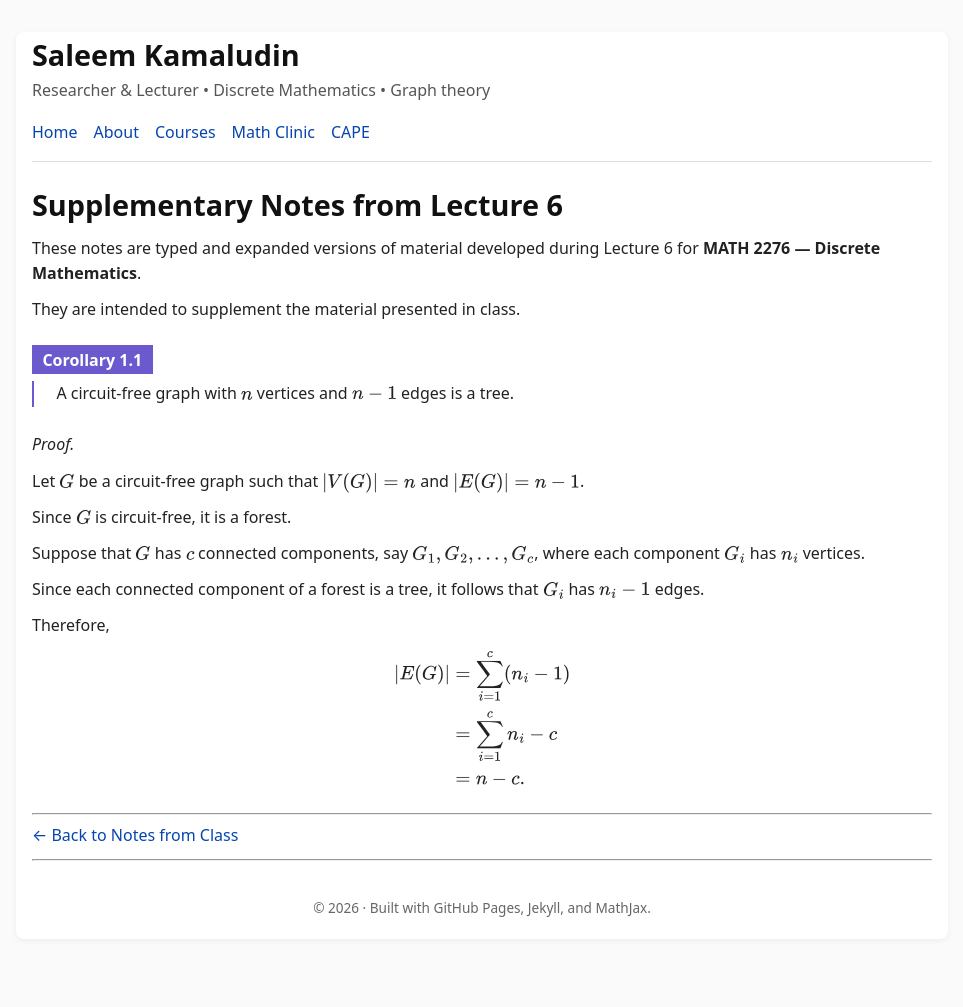
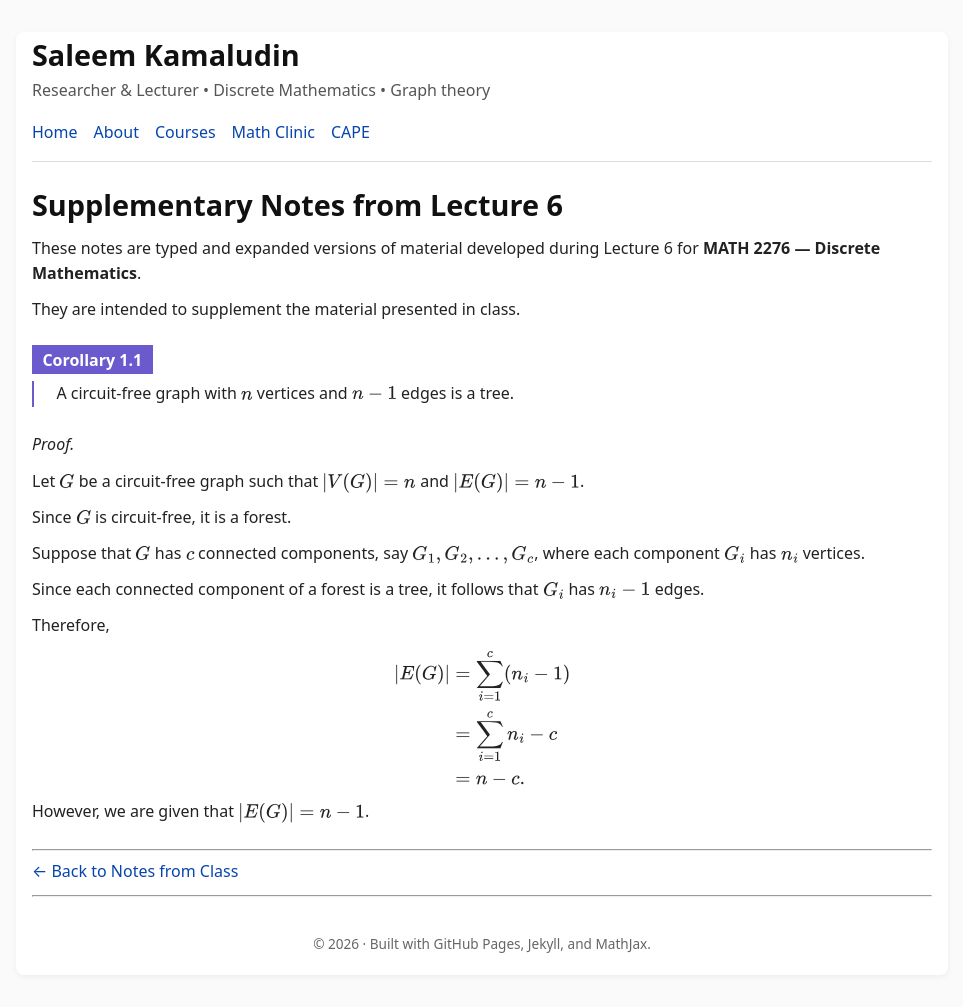
Before and after one commit to SaleemKamaludin/SaleemKamaludin.github.io, a Jekyll site: the page built from courses/math-2276/notes-from-class/supplementary-lecture-6/index.md, in a window 1280 px wide. Shown: the whole page, without its empty margins (158-1121 px from the left). Built offline with Jekyll 4.4.1, drawn with Linux system fonts in a browser that asks for light colours; before the commit the page ends 971 px from its top, so only the background shows below that.

Commit message:
Continue Corollary 1.1 proof in Lecture 6 notes

```diff
--- a/courses/math-2276/notes-from-class/supplementary-lecture-6/index.md
+++ b/courses/math-2276/notes-from-class/supplementary-lecture-6/index.md
@@ -80,6 +80,14 @@ They are intended to supplement the material presented in class.
     </div>
 
   </div>
+
+  <div id="cor-circuit-free-n-minus-1-tree-proof-given-edge-count">
+
+    <p>
+      However, we are given that \(|E(G)|=n-1\).
+    </p>
+
+  </div>
 </div>
 
 ---
```
